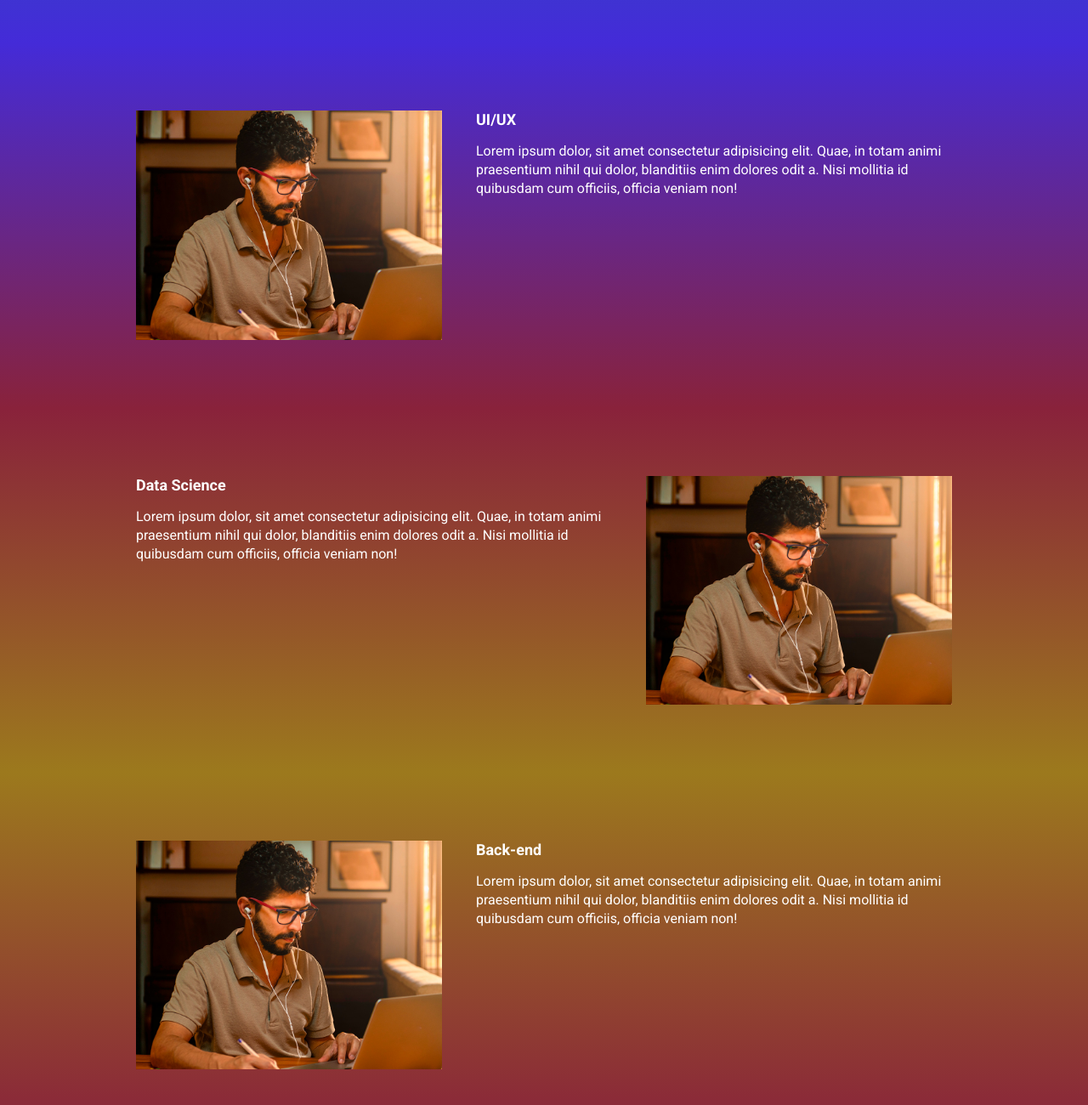
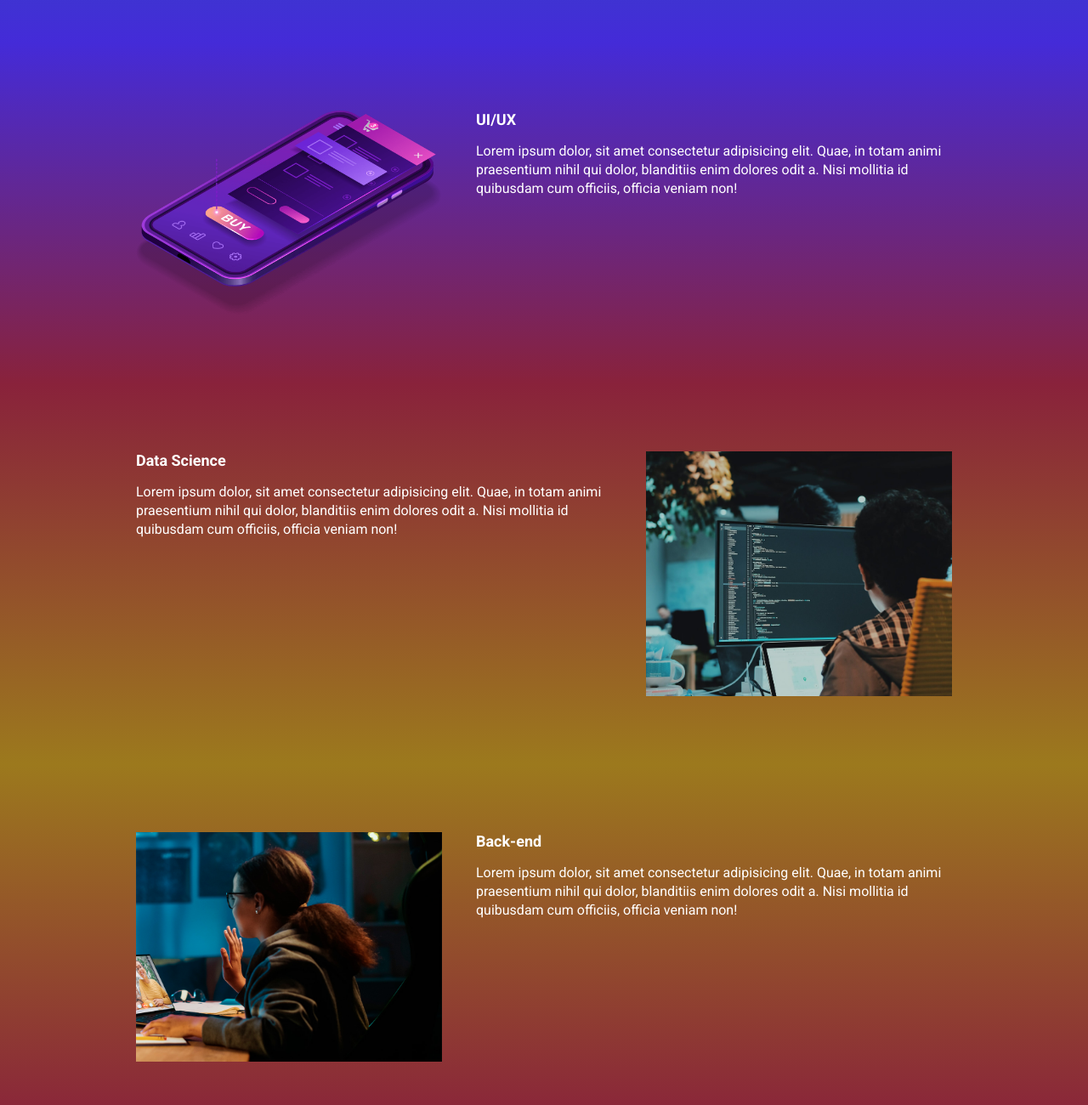
Before and after one commit to Lucc4rpr/lp_evento_ficticio, a website built with Parcel: page src/index.html in a window 1280 px wide. Shown: the part 940-2240 px from the top of the page at 85% size. Built offline with nearby package versions, Linux system fonts and the light colour scheme.

Commit message:
fix: alterando imagens no html

```diff
--- a/src/index.html
+++ b/src/index.html
@@ -53,7 +53,7 @@
                 <h2 class="event__details__title">UI/UX</h2>
                 <p class="event__details__description">Lorem ipsum dolor, sit amet consectetur adipisicing elit. Quae, in totam animi praesentium nihil qui dolor, blanditiis enim dolores odit a. Nisi mollitia id quibusdam cum officiis, officia veniam non!</p>
             </div>
-            <img class="event__image" src="./images/frontend.png" alt="FrontEnd">
+            <img class="event__image" src="./images/ui-ux.png" alt="UX/UI">
         </div>
     </section>
     <section class="event event--data-science">
@@ -62,7 +62,7 @@
                 <h2 class="event__details__title">Data Science</h2>
                 <p class="event__details__description">Lorem ipsum dolor, sit amet consectetur adipisicing elit. Quae, in totam animi praesentium nihil qui dolor, blanditiis enim dolores odit a. Nisi mollitia id quibusdam cum officiis, officia veniam non!</p>
             </div>
-            <img class="event__image" src="./images/frontend.png" alt="FrontEnd">
+            <img class="event__image" src="./images/data.png" alt="Data Science">
         </div>
     </section>
     <section class="event event--backend event--image-left">
@@ -71,7 +71,7 @@
                 <h2 class="event__details__title">Back-end</h2>
                 <p class="event__details__description">Lorem ipsum dolor, sit amet consectetur adipisicing elit. Quae, in totam animi praesentium nihil qui dolor, blanditiis enim dolores odit a. Nisi mollitia id quibusdam cum officiis, officia veniam non!</p>
             </div>
-            <img class="event__image" src="./images/frontend.png" alt="FrontEnd">
+            <img class="event__image" src="./images/backend.png" alt="Back-end">
         </div>
     </section>
 
```
